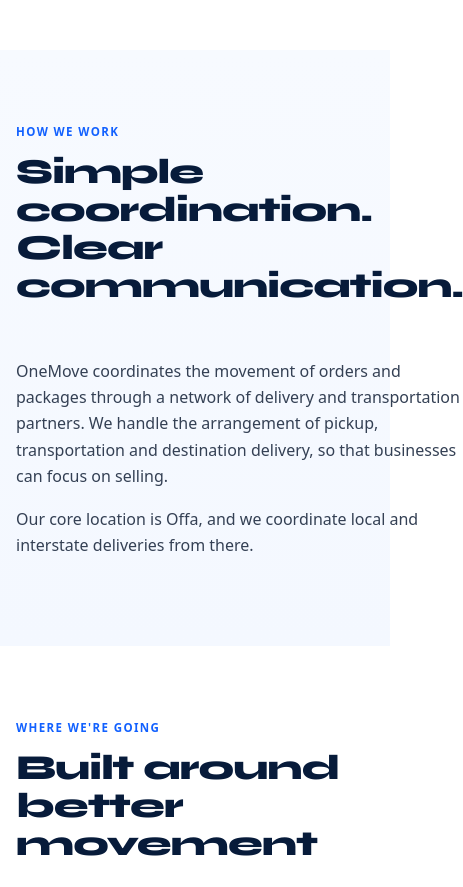
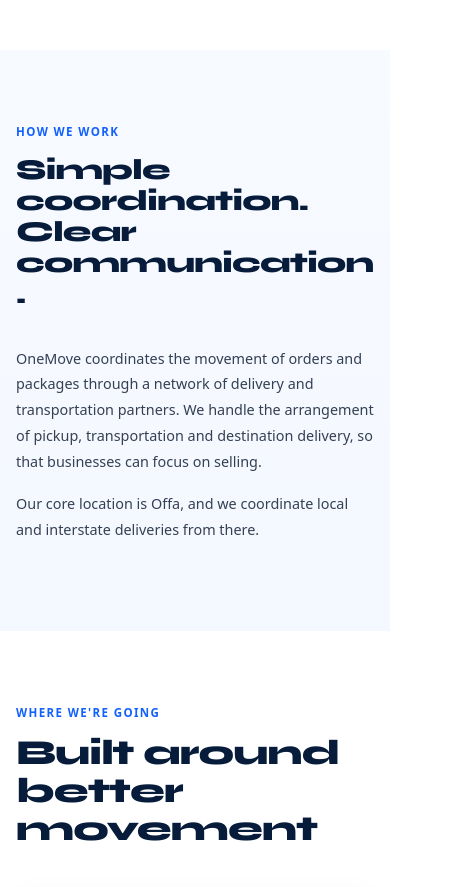
Before and after one commit to hoblemercytech/OneMove, a React (Vite) app: page /about in a window 390 px wide. Shown: the part 1244-2131 px from the top of the page, 463 px wide, since content can reach past the window. Built offline with nearby package versions, Linux system fonts and the light colour scheme; a web font is replaced by a local one.

Commit message:
Implement styles for 'How we work' section
Added styles for the 'How we work' section with responsive layouts.

```diff
--- a/src/styles/components.css
+++ b/src/styles/components.css
@@ -536,6 +536,57 @@
   }
 }
 
+/* How we work section */
+.about-work {
+  display: grid;
+  grid-template-columns: minmax(0, 1fr);
+  gap: 1.5rem;
+  align-items: start;
+  width: min(1180px, calc(100% - 2.5rem));
+}
+
+.about-work > div {
+  min-width: 0;
+}
+
+.about-work .h2 {
+  max-width: 500px;
+  overflow-wrap: break-word;
+}
+
+.about-work .prose {
+  min-width: 0;
+  max-width: 650px;
+}
+
+.about-work .prose p {
+  overflow-wrap: break-word;
+  line-height: 1.8;
+}
+
+/* Desktop layout */
+@media (min-width: 860px) {
+  .about-work {
+    grid-template-columns: minmax(0, 1fr) minmax(0, 1fr);
+    gap: clamp(2rem, 6vw, 6rem);
+  }
+}
+
+/* Mobile layout */
+@media (max-width: 640px) {
+  .about-work {
+    width: calc(100% - 2rem);
+    gap: 1rem;
+  }
+
+  .about-work .h2 {
+    font-size: clamp(1.8rem, 7vw, 2.4rem);
+  }
+
+  .about-work .prose p {
+    font-size: 0.9rem;
+  }
+}
 
 /* =========================================================
    ONEMOVE — SERVICES PAGE
```
